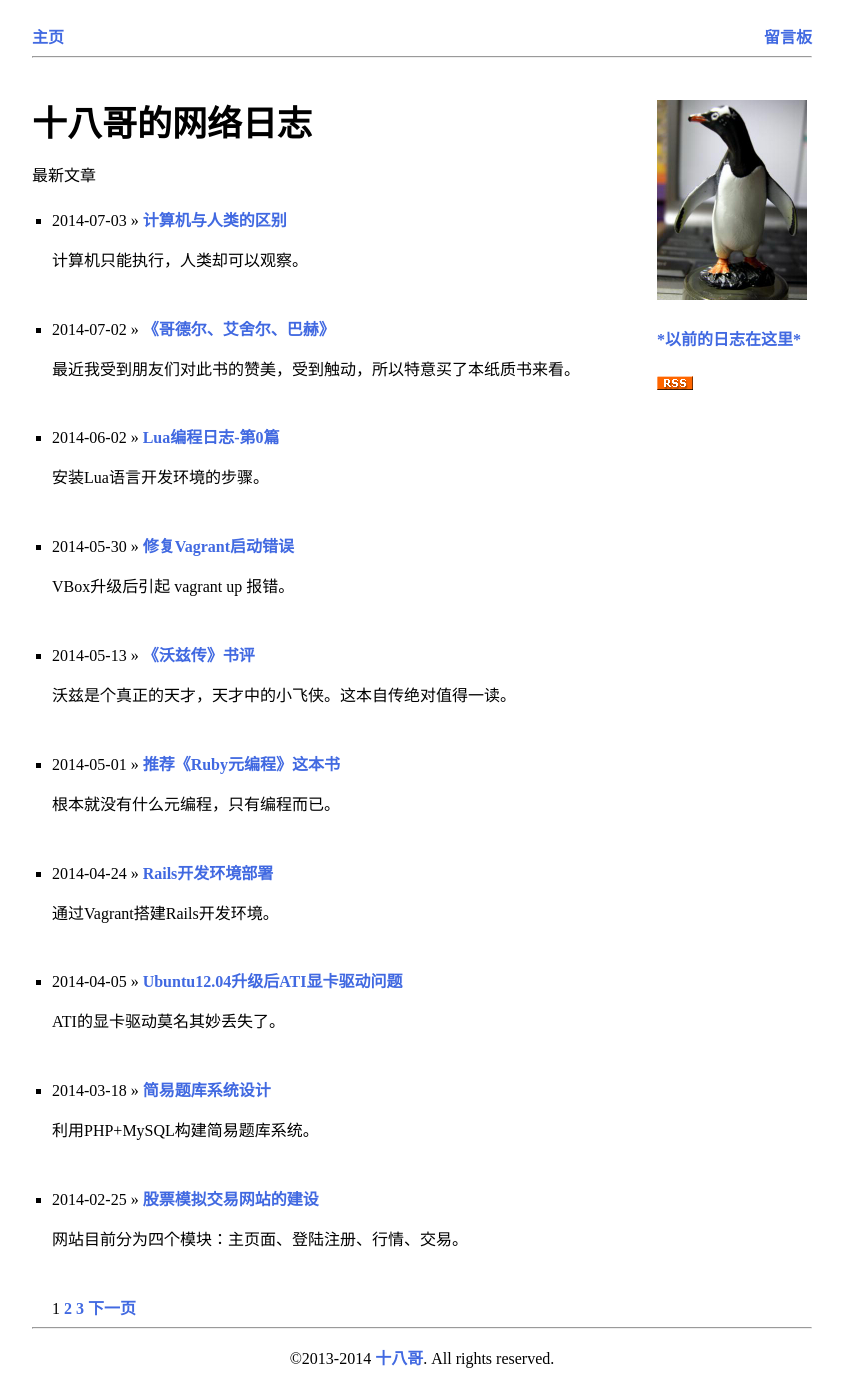
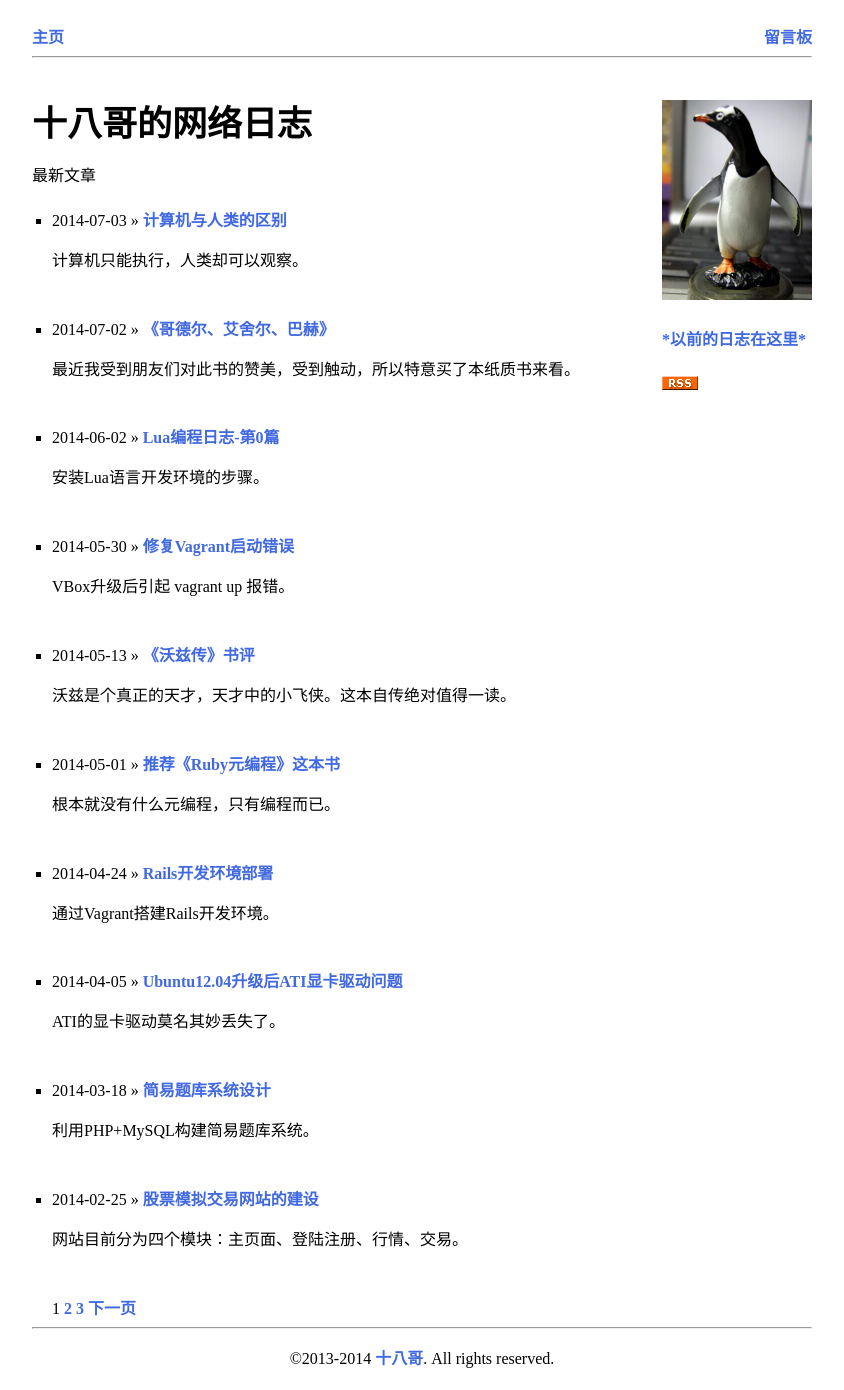
Before and after one commit to cforth/blog, a Jekyll site: the page built from index.html, in a window 1280 px wide. Shown: the whole page, without its empty margins (218-1062 px from the left). Built offline with Jekyll 4.4.1, drawn with Linux system fonts in a browser that asks for light colours; Markdown is read by kramdown in place of the engine named in the settings; the list of posts is cut into pages by our own code.

Commit message:
调整CSS

```diff
--- a/css/mystyle.css
+++ b/css/mystyle.css
@@ -9,7 +9,7 @@ div#content {
   width:620px;
   float:left;
   border:0;
-  padding-right:5px;
+  padding-right:10px;
 
 }
 
```
